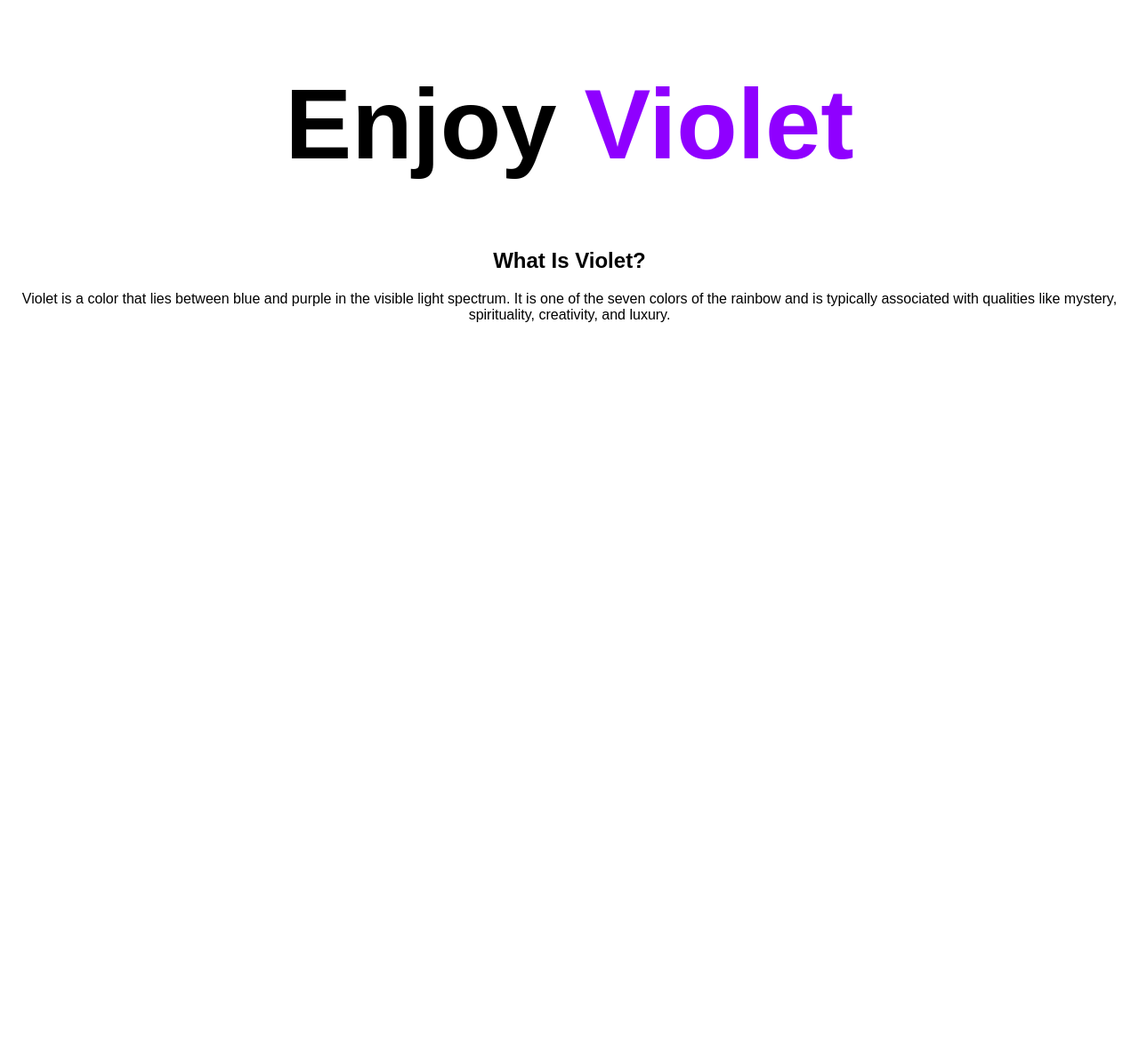
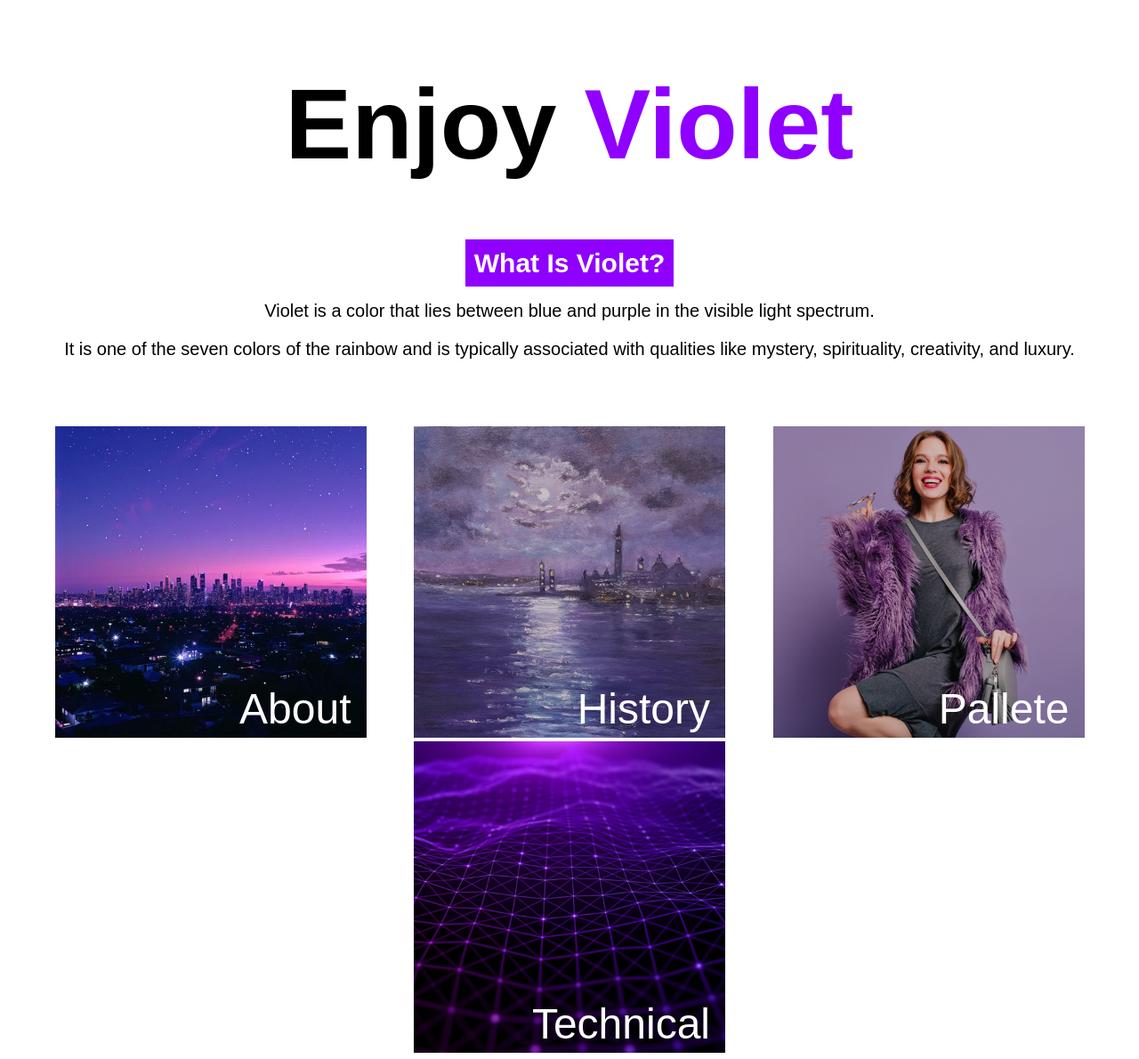
Before and after one commit to dmduenas/practicesite, a plain HTML site: page index.html in a window 1280 px wide. Shown: the whole page at 89% size. Before the commit the page ends 800 px from the top, so only its background shows below. Drawn offline with Linux system fonts and the light colour scheme.

Commit message:
new update

```diff
--- a/index.html
+++ b/index.html
@@ -7,20 +7,45 @@
     <link rel="stylesheet" href="style/style.css" />
   </head>
   <body>
-    <header></header>
+    <header>
+      <h1>Enjoy <span class="violetcolor">Violet</span></h1>
+    </header>
     <main>
-      <h1>Enjoy <span class="violetcolor">Violet</span></h1>
       <section class="fronttext">
-        <h2>What Is Violet?</h2>
+        <h2><mark>What Is Violet?</mark></h2>
+
         <p>
           Violet is a color that lies between blue and purple in the visible
-          light spectrum. It is one of the seven colors of the rainbow and is
-          typically associated with qualities like mystery, spirituality,
-          creativity, and luxury.
+          light spectrum.
+        </p>
+        <p>
+          It is one of the seven colors of the rainbow and is typically
+          associated with qualities like mystery, spirituality, creativity, and
+          luxury.
         </p>
       </section>
       <section class="frontwrapper">
-        <div class="frontnavigation"></div>
+        <div class="frontnavigation">
+          <a href="about.html">
+            <img src="image/violetcity.png" />
+            <p class="navtext">About</p>
+          </a>
+        </div>
+
+        <div class="frontnavigation">
+          <img src="image/violetpainting.png" />
+          <p class="navtext">History</p>
+        </div>
+
+        <div class="frontnavigation">
+          <img src="image/violetgirl.png" />
+          <p class="navtext">Pallete</p>
+        </div>
+
+        <div class="frontnavigation">
+          <img src="image/violetcyber.png" />
+          <p class="navtext">Technical</p>
+        </div>
       </section>
     </main>
   </body>
--- a/style/style.css
+++ b/style/style.css
@@ -18,12 +18,45 @@ h1 {
 }
 
 .fronttext {
+  position: relative;
   text-align: center;
+  font-size: 1.25rem;
+  margin: 1px 30px 75px;
 }
 
 .frontwrapper {
   display: flex;
+  flex-wrap: wrap;
+  justify-content: space-evenly;
 }
 
 .frontnavigation {
+  position: relative;
+  color: white;
 }
+
+.frontnavigation img {
+  max-width: 350px;
+}
+
+.frontnavigation p {
+  position: absolute;
+  bottom: 8px;
+  right: 16px;
+  font-size: 3em;
+  margin: 1px;
+}
+
+mark {
+  background-color: #8f00ff;
+  color: white;
+  padding: 10px;
+}
+
+a {
+  color: white;
+}
+
+p {
+  line-height: 20pxpx;
+}
```
Also changed, not shown: image/violetcity.png (added), image/violetcyber.png (added), image/violetgirl.png (added), image/violetpainting.png (added).
